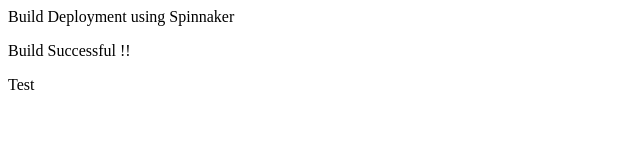
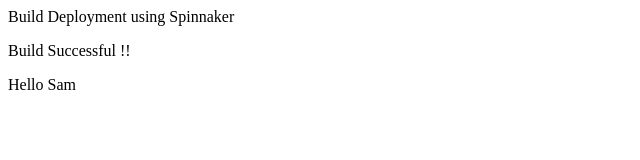
Before and after one commit to jaindevops/new, a plain HTML site: page index.html in a window 1280 px wide. Shown: the full height of the page, 0-640 px from the left. Drawn offline with Linux system fonts and the light colour scheme.

Commit message:
index.html file modified

```diff
--- a/index.html
+++ b/index.html
@@ -1,4 +1,4 @@
 <p>Build Deployment using Spinnaker</p>
 <p>Build Successful !!</p>
 
-Test
+Hello Sam
```
